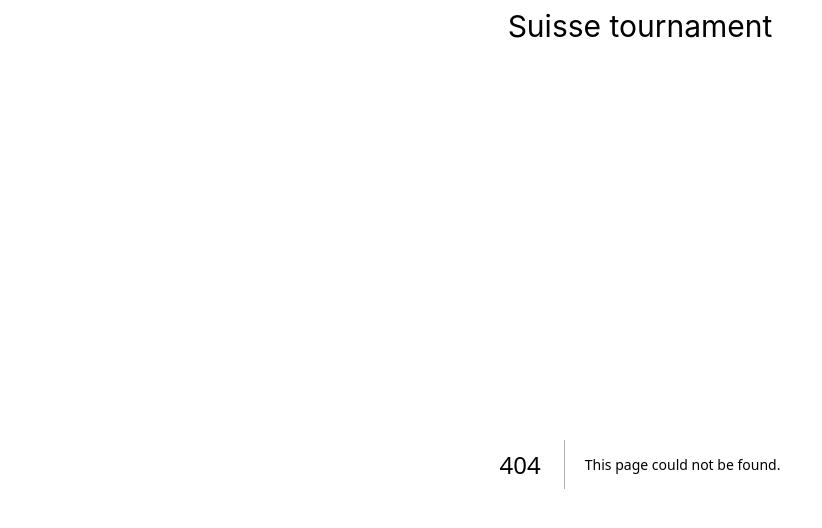
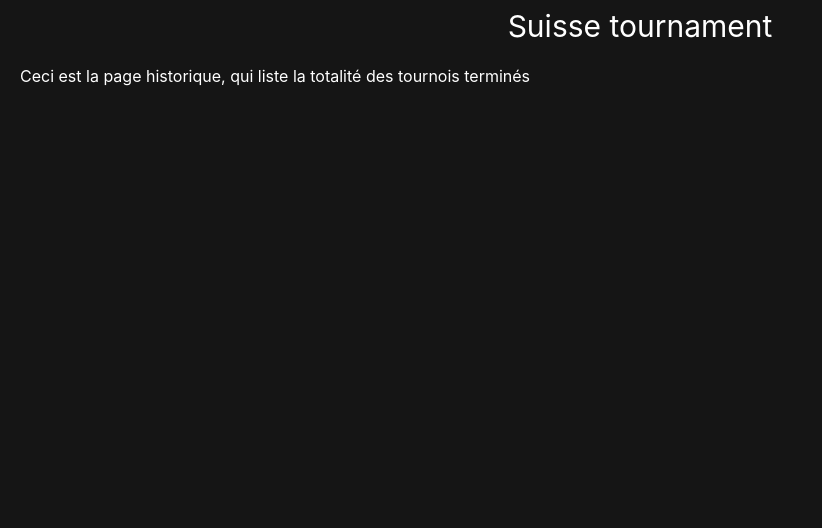
Before and after one commit to fabienlamotte487/simpletournament, a Next.js app: page /history in a window 1280 px wide. Before the commit this address had no page. Shown: the top 528 px of the page, without its empty margins (0-822 px from the left). Built offline with nearby package versions, Linux system fonts and the light colour scheme.

Commit message:
Création de la page history pour plus tard

```diff
--- /dev/null
+++ b/src/app/history/page.tsx
@@ -0,0 +1,7 @@
+function page() {
+  return (
+    <div>Ceci est la page historique, qui liste la totalité des tournois terminés</div>
+  )
+}
+
+export default page
```
